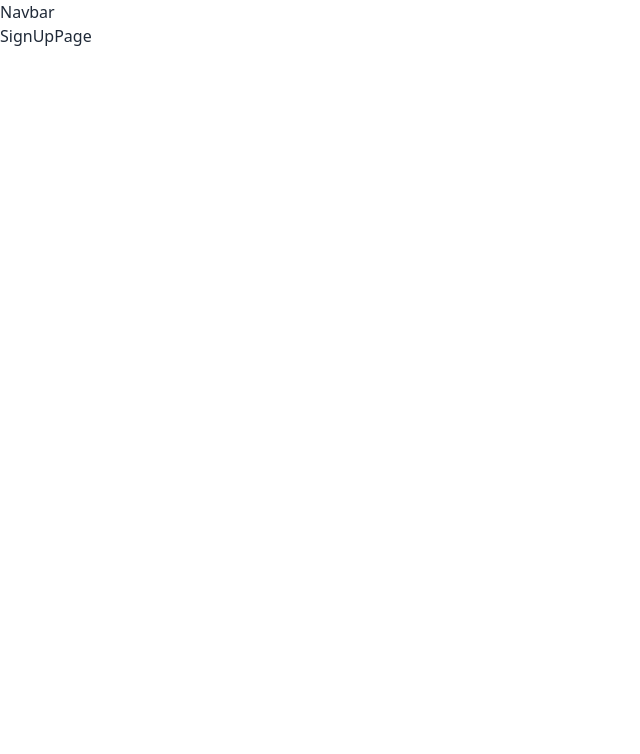
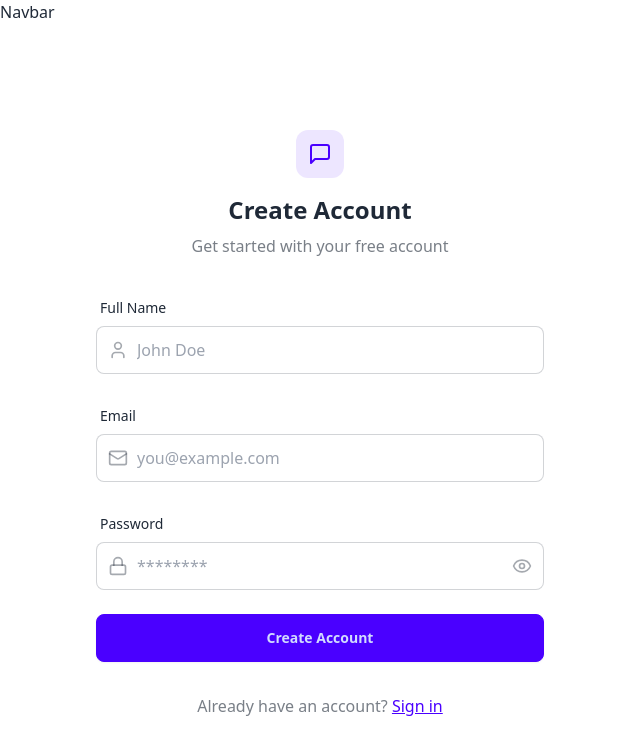
Before and after one commit to zigbul/chat, a React (Vite) app in the folder frontend/: page /signup in a window 1280 px wide. Shown: the top 754 px of the page, without its empty margins (0-640 px from the left). Built offline with nearby package versions, Linux system fonts and the light colour scheme; no server answers.

Commit message:
add form to signup page

```diff
--- a/frontend/src/pages/SignUpPage.jsx
+++ b/frontend/src/pages/SignUpPage.jsx
@@ -1,5 +1,125 @@
+import { useState } from 'react';
+import { Link } from 'react-router-dom';
+import { Mail, MessageSquare, User, Lock, EyeOff, Eye, Loader2 } from 'lucide-react';
+import { useAuthStore } from '../store/useAuthStore.js';
+
 const SignUpPage = () => {
-  return <div>SignUpPage</div>;
+  const [showPassword, setShowPassword] = useState(false);
+  const [formData, setFormData] = useState({
+    fullname: '',
+    email: '',
+    password: '',
+  });
+
+  const { signup, isSigningUp } = useAuthStore();
+
+  const validateForm = () => {};
+
+  const handleSubmit = (e) => {
+    e.prerventDefault();
+  };
+
+  return (
+    <div className="min-h-screen grid lg:grid-cols-2">
+      <div className="flex flex-col justify-center items-center p-6 sm:p-12">
+        <div className="w-full max-w-md space-y-8">
+          <div className="text-center mb-8">
+            <div className="flex flex-col items-center gap-2 group">
+              <div className="size-12 rounded-xl bg-primary/10 flex items-center justify-center group-hover:bg-primary/20 transition-colors">
+                <MessageSquare className="size-6 text-primary" />
+              </div>
+              <h1 className="text-2xl font-bold mt-2">Create Account</h1>
+              <p className="text-base-content/60">Get started with your free account</p>
+            </div>
+          </div>
+          <form onSubmit={handleSubmit} className="space-y-6">
+            <div className="form-control">
+              <label className="label">
+                <span className="label-text font-medium">Full Name</span>
+              </label>
+              <div className="relative">
+                <div className="absolute inset-y-0 left-0 pl-3 flex items-center pointer-events-none">
+                  <User className="size-5 text-base-content/40" />
+                </div>
+                <input
+                  type="text"
+                  className={`input input-bordered w-full pl-10`}
+                  placeholder="John Doe"
+                  value={formData.fullname}
+                  onChange={(e) => setFormData({ ...formData, fullname: e.target.value })}
+                />
+              </div>
+            </div>
+
+            <div className="form-control">
+              <label className="label">
+                <span className="label-text font-medium">Email</span>
+              </label>
+              <div className="relative">
+                <div className="absolute inset-y-0 left-0 pl-3 flex items-center pointer-events-none">
+                  <Mail className="size-5 text-base-content/40" />
+                </div>
+                <input
+                  type="email"
+                  className={`input input-bordered w-full pl-10`}
+                  placeholder="you@example.com"
+                  value={formData.email}
+                  onChange={(e) => setFormData({ ...formData, email: e.target.value })}
+                />
+              </div>
+            </div>
+
+            <div className="form-control">
+              <label className="label">
+                <span className="label-text font-medium">Password</span>
+              </label>
+              <div className="relative">
+                <div className="absolute inset-y-0 left-0 pl-3 flex items-center pointer-events-none">
+                  <Lock className="size-5 text-base-content/40" />
+                </div>
+                <input
+                  type={showPassword ? 'text' : 'password'}
+                  className={`input input-bordered w-full pl-10`}
+                  placeholder="********"
+                  value={formData.password}
+                  onChange={(e) => setFormData({ ...formData, password: e.target.value })}
+                />
+                <button
+                  type="button"
+                  className="absolute inset-y-0 right-0 pr-3 flex items-center"
+                  onClick={() => setShowPassword(!showPassword)}>
+                  {showPassword ? (
+                    <EyeOff className="size-5 text-base-content/40" />
+                  ) : (
+                    <Eye className="size-5 text-base-content/40" />
+                  )}
+                </button>
+              </div>
+            </div>
+            <button type="submit" className="btn btn-primary w-full" disabled={isSigningUp}>
+              {isSigningUp ? (
+                <>
+                  <Loader2 className="size-5 animate-spin" />
+                  Loading...
+                </>
+              ) : (
+                'Create Account'
+              )}
+            </button>
+          </form>
+
+          <div className="text-center">
+            <p className="text-base-content/60">
+              Already have an account?{' '}
+              <Link to="/login" className="link link-primary">
+                Sign in
+              </Link>
+            </p>
+          </div>
+        </div>
+      </div>
+    </div>
+  );
 };
 
 export default SignUpPage;
--- a/frontend/src/store/useAuthStore.js
+++ b/frontend/src/store/useAuthStore.js
@@ -19,4 +19,6 @@
       set({ isCheckingAuth: false });
     }
   },
+
+  signup: async (data) => {},
 }));
```
